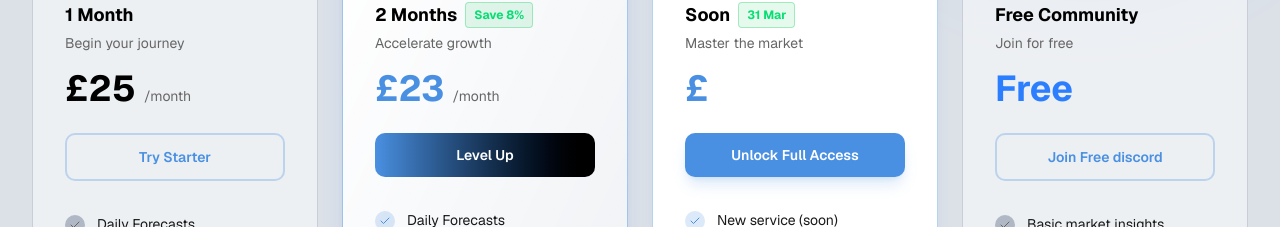
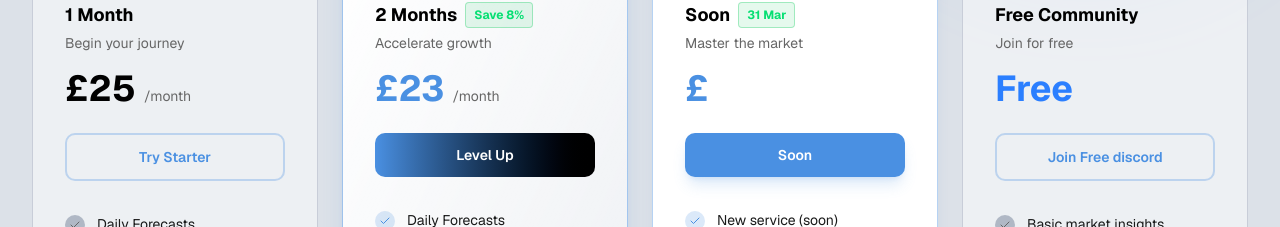
Before and after one commit to hloser77/University-of-Trading-MA, a Next.js app: page / in a window 1280 px wide. Shown: the part 3560-3787 px from the top of the page. Built offline with nearby package versions, Linux system fonts and the light colour scheme.

Commit message:
Update plans.tsx

```diff
--- a/components/plans.tsx
+++ b/components/plans.tsx
@@ -65,7 +65,7 @@ const plans = [
       { name: "New service (soon)", included: true },
       { name: "New service (soon)", included: true },
     ],
-    cta: "Unlock Full Access",
+    cta: "Soon",
     link: "#",
     popular: true,
     saving: "31 Mar",
```
